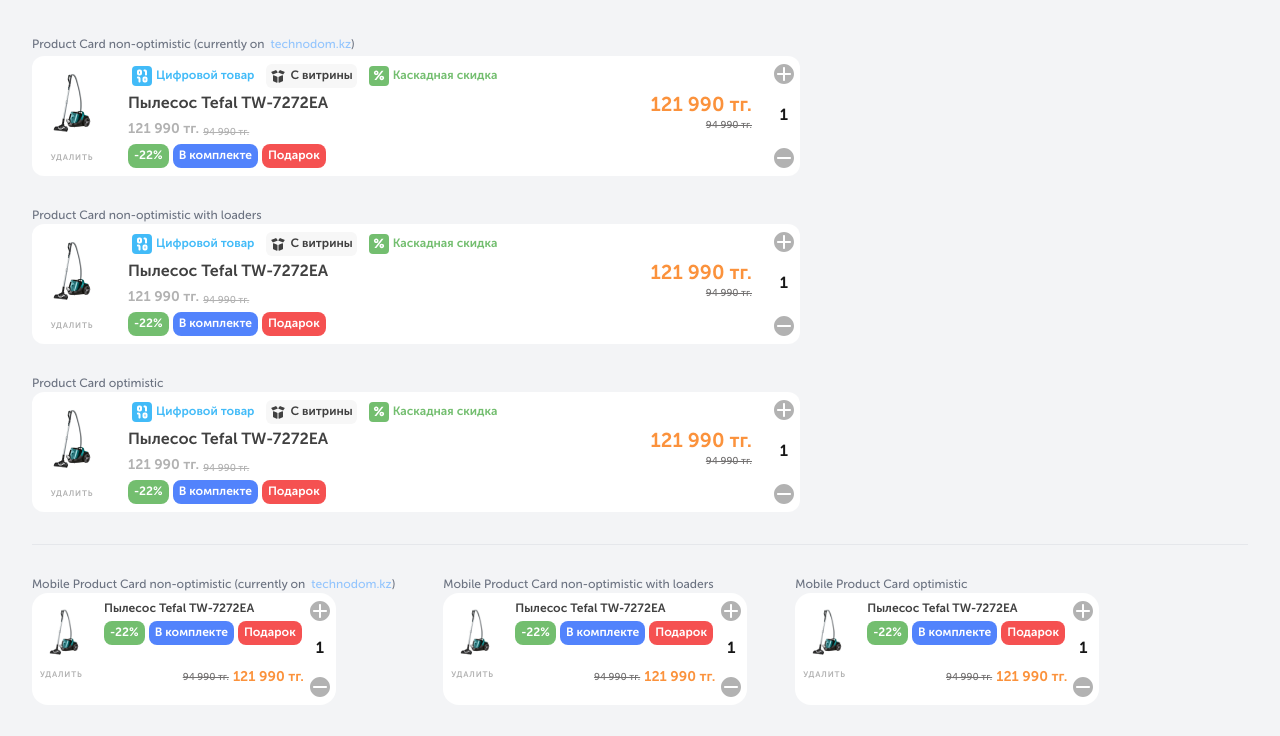
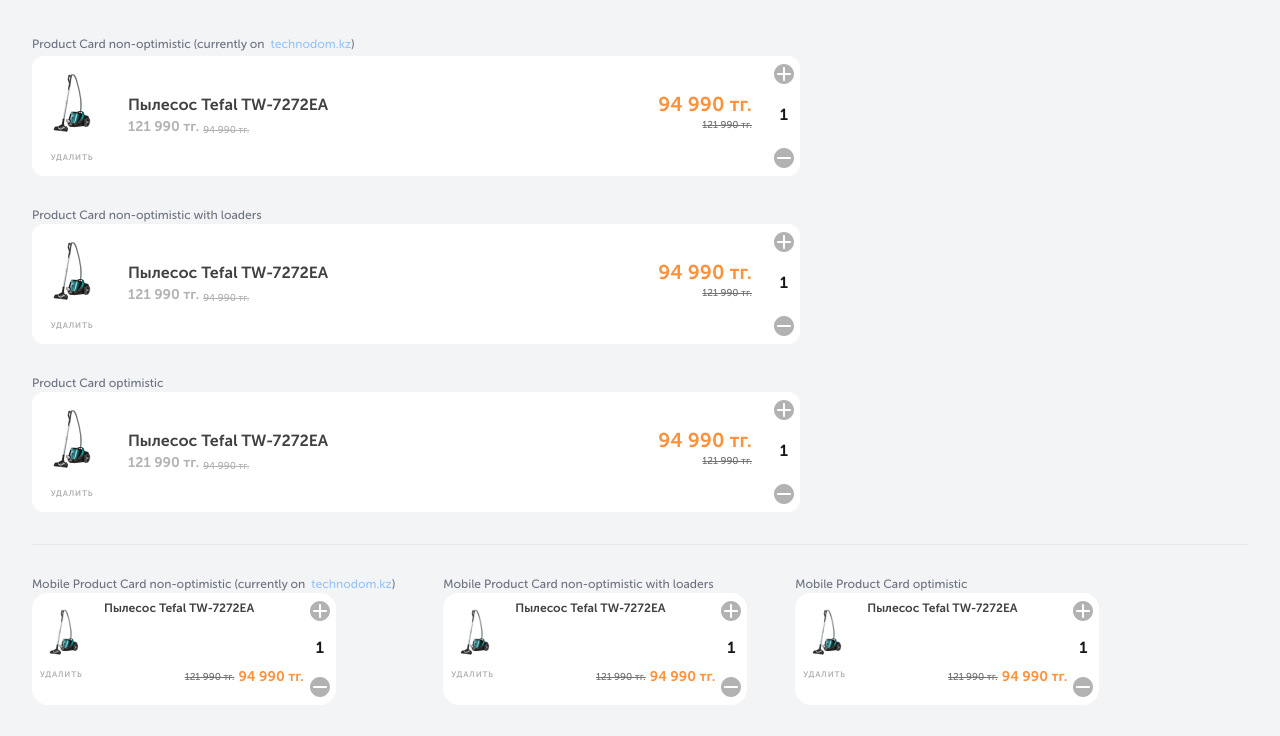
Before and after one commit to mnik01/optimisticUI, a React (Vite) app: page / in a window 1280 px wide. Shown: the top 736 px of the page. Built offline with nearby package versions, Linux system fonts and the light colour scheme.

Commit message:
feat: mock back-end integration

```diff
--- a/src/App.tsx
+++ b/src/App.tsx
@@ -6,43 +6,11 @@
 
 export default function App() {
   const product: Product = {
-    benifits: [
-      {
-        text: '-22%',
-        backgroundColor: "#73BE6F",
-      },
-      {
-        text: 'В комплекте',
-        backgroundColor: "#5283FC",
-      },
-      {
-        text: 'Подарок',
-        backgroundColor: "#F55151",
-      }
-    ],
-    stickers: [
-      {
-        icon: '../../assets/icons/digitalProduct.svg',
-        text: "Цифровой товар",
-        color: "#42BBF8",
-        backgroundColor: "#FFFFFF"
-      },
-      {
-        icon: '../../assets/icons/esdProduct.svg',
-        text: "С витрины",
-        color: "#404040",
-        backgroundColor: "#F7F7F7"
-      },
-      {
-        icon: '../../assets/icons/cascadeProduct.svg',
-        text: "Каскадная скидка",
-        color: "#73BE6F",
-        backgroundColor: "#FFFFFF"
-      }
-    ],
+    benifits: [],
+    stickers: [],
     name: "Пылесос Tefal TW-7272EA",
     imgPath: "../../assets/product.png",
-    initialQuantity: 1,
+    quantity: 1,
     sku: "2864",
     pricesPerOne: {
       price: 94_990,
--- /dev/null
+++ b/src/api/product.ts
@@ -0,0 +1,71 @@
+import { Product } from "../components/Card/types";
+
+const benifits = [
+  {
+    text: '-22%',
+    backgroundColor: "#73BE6F",
+  },
+  {
+    text: 'В комплекте',
+    backgroundColor: "#5283FC",
+  },
+  {
+    text: 'Подарок',
+    backgroundColor: "#F55151",
+  }
+]
+const stickers =  [
+  {
+    icon: '../../assets/icons/digitalProduct.svg',
+    text: "Цифровой товар",
+    color: "#42BBF8",
+    backgroundColor: "#FFFFFF"
+  },
+  {
+    icon: '../../assets/icons/esdProduct.svg',
+    text: "С витрины",
+    color: "#404040",
+    backgroundColor: "#F7F7F7"
+  },
+  {
+    icon: '../../assets/icons/cascadeProduct.svg',
+    text: "Каскадная скидка",
+    color: "#73BE6F",
+    backgroundColor: "#FFFFFF"
+  }
+]
+
+export const patchProduct = async (product: Product): Promise<Product> => {
+  const data = await fetch('https://jsonplaceholder.typicode.com/todos/1').then((res) => res.json());
+  await new Promise((resolve) => setTimeout(resolve, 1000));
+
+  const { quantity } = product
+
+  if (quantity === 2) {
+    return {
+      ...product,
+      stickers: stickers.slice(0, 1),
+      benifits: benifits.slice(0, 1),
+    };
+  }
+  if (quantity === 3) {
+    return {
+      ...product,
+      stickers: stickers.slice(0, 2),
+      benifits: benifits.slice(0, 2),
+    };
+  }
+  if (quantity === 4) {
+    return {
+      ...product,
+      stickers,
+      benifits,
+    };
+  }
+
+  return {
+    ...product,
+    stickers: [],
+    benifits: [],
+  };
+}
--- a/src/components/Card/Card.tsx
+++ b/src/components/Card/Card.tsx
@@ -1,20 +1,55 @@
-import type { FC } from "react";
+import { FC, useRef, useState } from "react";
 import { useIsMobile } from "../../hooks/useIsMobile";
 import BenifitList from "./parts/BenifitList";
 import StickerList from "./parts/StickerList";
 import { Product } from "./types";
 import { toast } from 'react-toastify';
 import { formatPrice } from "../../utils/formatPrice";
+import { patchProduct as patchProduct } from "../../api/product";
 
 type CardProps = { foreceMobile?: boolean, product: Product }
 
-export const Card: FC<CardProps> = ({ foreceMobile, product }) => {
+// Баг в проде технодома. Если кликнуть на плюс быстро два раза то значение после ответа сервера увелится лишь на 1
+export const Card: FC<CardProps> = ({ foreceMobile, product: initialProduct }) => {
   const isMobile = useIsMobile();
+  const [product, setProduct] = useState(initialProduct);
 
-  const notifyInfo = (text: string) => toast(text, {type: "info"});
+  const priceTotal = product.pricesPerOne.price * product.quantity;
+  const oldPriceTotal = product.pricesPerOne.oldPrice ? product.pricesPerOne.oldPrice * product.quantity : null;
+
+
   const notifySuccess = (text: string) => toast(text, {type: "success"});
   const notifyError = (text: string) => toast(text, {type: "error"});
+  const notifyNotImplemented = () => {notifyError("Not implemented")}
 
+
+  const incrementHandler = async (): Promise<void> => {
+    try {
+      const newProduct = {...product, quantity: product.quantity + 1}
+      const patchedProduct = await patchProduct(newProduct)
+      setProduct(patchedProduct)
+
+      notifySuccess('Success')
+    } catch (error) {
+      notifyError('Some network error occurred')
+    }
+  }
+
+  const decrementHandler = async (): Promise<void> => {
+    if (product.quantity <= 1) {
+      notifyNotImplemented()
+      return;
+    }
+    try {
+      const newProduct = {...product, quantity: product.quantity - 1}
+      const patchedProduct = await patchProduct(newProduct)
+      setProduct(patchedProduct)
+
+      notifySuccess('Success')
+    } catch (error) {
+      notifyError('Some network error occurred')
+    }
+  }
 
   const desktopLayout = (
     <article className="
@@ -26,14 +61,15 @@
       <div className="flex gap-1 flex-col">
         <div className="p-1">
           <div className="h-[72px] w-[72px]">
-            <img alt="product image TODO" src={product.imgPath} />
+            <img alt={`product image ${product.name}`} src={product.imgPath} />
           </div>
         </div>
-        <button className="uppercase w-full h-5 text-[8px] text-[#B2B2B2] font-bold tracking-widest text-center py-1">удалить</button>
+        <button onClick={notifyNotImplemented} className="uppercase w-full h-5 text-[8px] text-[#B2B2B2] font-bold tracking-widest text-center py-1">удалить</button>
       </div>
       <main className="flex justify-between w-full">
-        <div className="flex flex-col gap-1">
+        <div className="flex justify-center flex-col gap-1">
           <StickerList stickers={product.stickers} />
+          <div>
             <h2 style={{color: '#404040'}} className="text-base font-[700]">{product.name}</h2>
             <span className="flex items-end gap-1">
               {product.pricesPerOne.oldPrice &&
@@ -41,23 +77,24 @@
               }
               <p className="text-[10px] font-medium line-through text-[#B2B2B2] h-5 flex items-end leading-[15px]">{formatPrice(product.pricesPerOne.price)}</p>
             </span>
+          </div>
           <BenifitList benifits={product.benifits} />
         </div>
         <div className='flex items-center'>
           <span className="flex flex-col gap-1">
-            {product.pricesPerOne.oldPrice &&
-              <p className="text-xl font-bold text-orange-400 h-5 flex items-end leading-[15px]">{formatPrice(product.pricesPerOne.oldPrice)}</p>
+            <p className="text-xl font-bold text-orange-400 h-5 flex items-end leading-[15px]">{formatPrice(priceTotal)}</p>
+            {oldPriceTotal &&
+              <p className="text-[10px] text-[#737171] font-medium h-5 flex line-through justify-end">{formatPrice(oldPriceTotal)}</p>
             }
-            <p className="text-[10px] text-[#737171] font-medium h-5 flex line-through justify-end">{formatPrice(product.pricesPerOne.price)}</p>
           </span>
         </div>
       </main>
       <div className="counter flex flex-col justify-between">
-        <button onClick={() => {notifySuccess('Success')}} className="w-[32px] flex justify-center">
+        <button onClick={incrementHandler} className="w-[32px] flex justify-center">
           <img src="../../assets/icons/plus.svg" alt="increase button image" />
         </button>
-        <input className="w-[32px] bg-transparent flex justify-center text-center text-[#161616] font-bold" value={product.initialQuantity} />
-        <button onClick={() => {notifySuccess('Success')}} className="w-[32px] flex justify-center">
+        <input onChange={notifyNotImplemented} className="w-[32px] bg-transparent flex justify-center text-center text-[#161616] font-bold" value={product.quantity} />
+        <button onClick={decrementHandler} className="w-[32px] flex justify-center">
           <img src="../../assets/icons/minus.svg" alt="decrease button image" />
         </button>
       </div>
@@ -74,7 +111,7 @@
         <main className="flex gap-2">
           <div className="p-1">
             <div className="h-14 w-14">
-              <img alt="product image TODO" src={product.imgPath} />
+              <img alt={`product image ${product.name}`} src={product.imgPath} />
             </div>
           </div>
           <div className="flex gap-1 flex-col">
@@ -83,21 +120,21 @@
           </div>
         </main>
         <footer className="flex items-center justify-between">
-          <button className="uppercase w-14 h-5 text-[8px] text-[#B2B2B2] font-bold tracking-widest text-center px-2 py-1">удалить</button>
+          <button onClick={notifyNotImplemented} className="uppercase w-14 h-5 text-[8px] text-[#B2B2B2] font-bold tracking-widest text-center px-2 py-1">удалить</button>
           <span className="flex items-end gap-1">
-            <p className="text-[10px] text-[#737171] font-medium h-5 flex line-through items-end">{formatPrice(product.pricesPerOne.price)}</p>
-            {product.pricesPerOne.oldPrice &&
-              <p className="text-sm font-bold text-orange-400 h-5 flex items-end leading-[15px]">{formatPrice(product.pricesPerOne.oldPrice)}</p>
+            {oldPriceTotal &&
+              <p className="text-[10px] text-[#737171] font-medium h-5 flex line-through items-end">{formatPrice(oldPriceTotal)}</p>
             }
+            <p className="text-sm font-bold text-orange-400 h-5 flex items-end leading-[15px]">{formatPrice(priceTotal)}</p>
           </span>
         </footer>
       </div>
       <div className="counter flex flex-col justify-between">
-        <button className="w-[32px] flex justify-center">
+        <button onClick={incrementHandler} className="w-[32px] flex justify-center">
           <img src="../../assets/icons/plus.svg" alt="increase button image" />
         </button>
-        <input className="w-[32px] bg-transparent flex justify-center text-center text-[#161616] font-bold" value={product.initialQuantity} />
-        <button className="w-[32px] flex justify-center">
+        <input onChange={notifyNotImplemented} className="w-[32px] bg-transparent flex justify-center text-center text-[#161616] font-bold" value={product.quantity} />
+        <button onClick={decrementHandler} className="w-[32px] flex justify-center">
           <img src="../../assets/icons/minus.svg" alt="decrease button image" />
         </button>
       </div>
--- a/src/components/Card/parts/BenifitList.tsx
+++ b/src/components/Card/parts/BenifitList.tsx
@@ -6,7 +6,11 @@
 const BenifitList: FC<BenifitListProps> = ({ benifits }) => (
   <div className="flex gap-1">
   {
-    benifits.map(({text, backgroundColor}) => (<p className="font-bold max-h-[24px] whitespace-nowrap text-ellipsis h-fit text-xs py-1 px-1.5 rounded-lg text-white" style={{backgroundColor}}>{text}</p>))
+    benifits.map(({text, backgroundColor}, index) => (
+      <p key={text + index.toString()} className="font-bold max-h-[24px] whitespace-nowrap text-ellipsis h-fit text-xs py-1 px-1.5 rounded-lg text-white" style={{backgroundColor}}>
+        {text}
+      </p>
+    ))
   }
   </div>
 )
--- a/src/components/Card/parts/StickerList.tsx
+++ b/src/components/Card/parts/StickerList.tsx
@@ -6,8 +6,8 @@
 const StickerList: FC<StickerListProps> = ({ stickers }): JSX.Element => (
   <div className="flex gap-2">
     {
-      stickers.map(({text, color, icon, backgroundColor}) => (
-        <div style={{backgroundColor}} className="flex items-center gap-1 py-0.5 px-1 rounded-md">
+      stickers.map(({text, color, icon, backgroundColor}, index) => (
+        <div key={text + index.toString()} style={{backgroundColor}} className="flex items-center gap-1 py-0.5 px-1 rounded-md">
           <img src={icon} alt="sticker icon" />
           <p className="font-bold text-xs" style={{color}}>{text}</p>
         </div>
--- a/src/components/Card/types.ts
+++ b/src/components/Card/types.ts
@@ -23,5 +23,5 @@
     oldPrice?: number,
   },
   imgPath: string,
-  initialQuantity: number,
+  quantity: number,
 }
```
Lines whose indentation alone changed are shown as unchanged.
